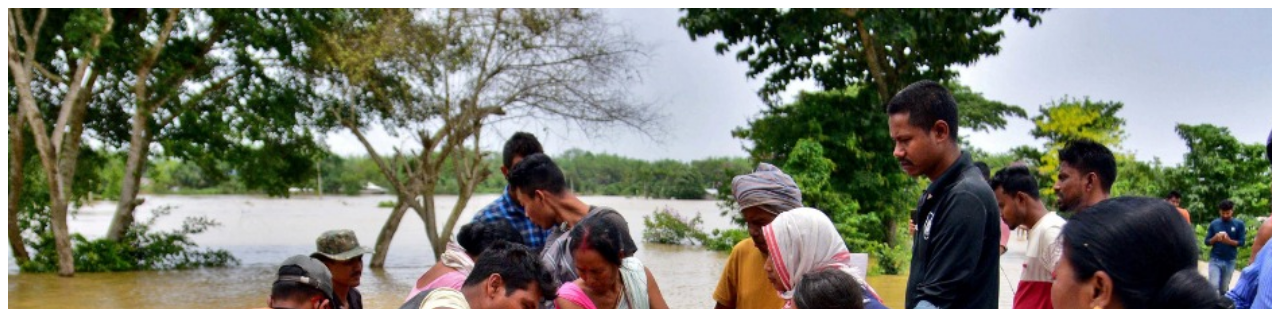
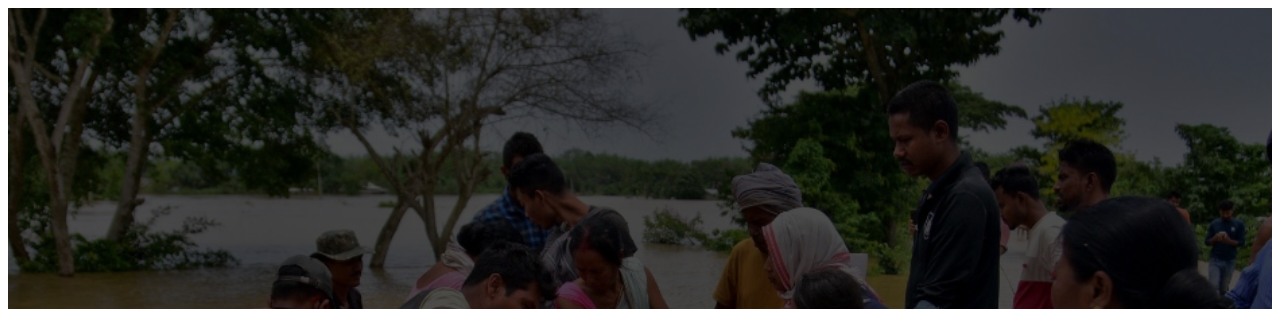
Before and after one commit to Mahbub2001/donate-today, a plain HTML site: page index.html in a window 1280 px wide. Shown: the top 309 px of the page. Drawn offline with Linux system fonts and the light colour scheme; a web font is replaced by a local one.

Commit message:
thirteen

```diff
--- a/style.css
+++ b/style.css
@@ -5,7 +5,7 @@ body{
 .first-section{
     align-items: center;
     justify-content: center;
-    background-image: url(images/donation5.jpg);
+    background: linear-gradient(rgba(0, 0, 0, 0.7), rgba(0, 0, 0, 0.7)), url("images/donation5.jpg");
     background-repeat: no-repeat;
     background-position: center;
     background-size: cover;
```
